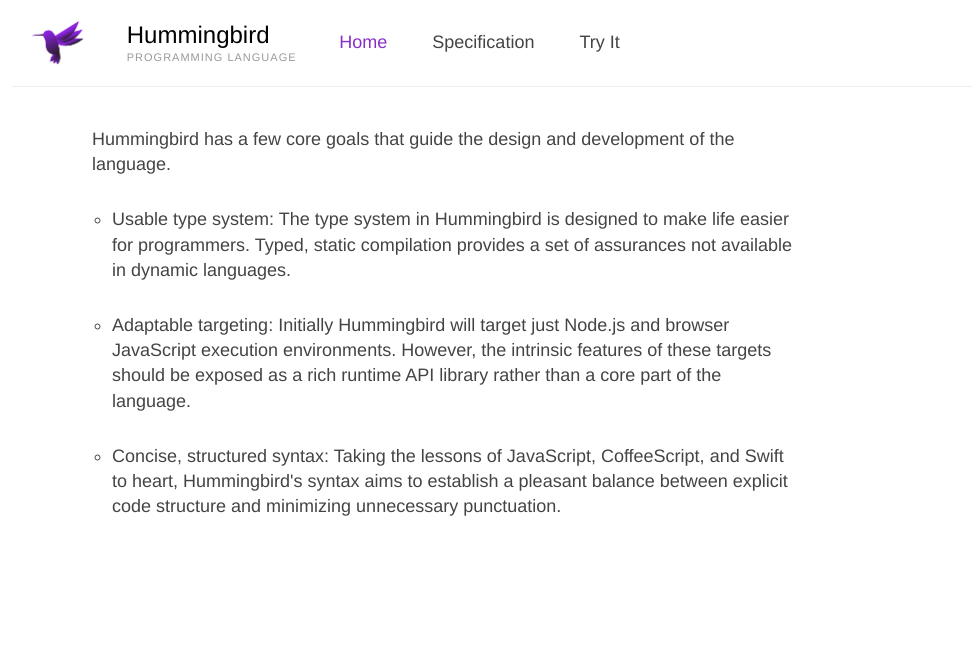
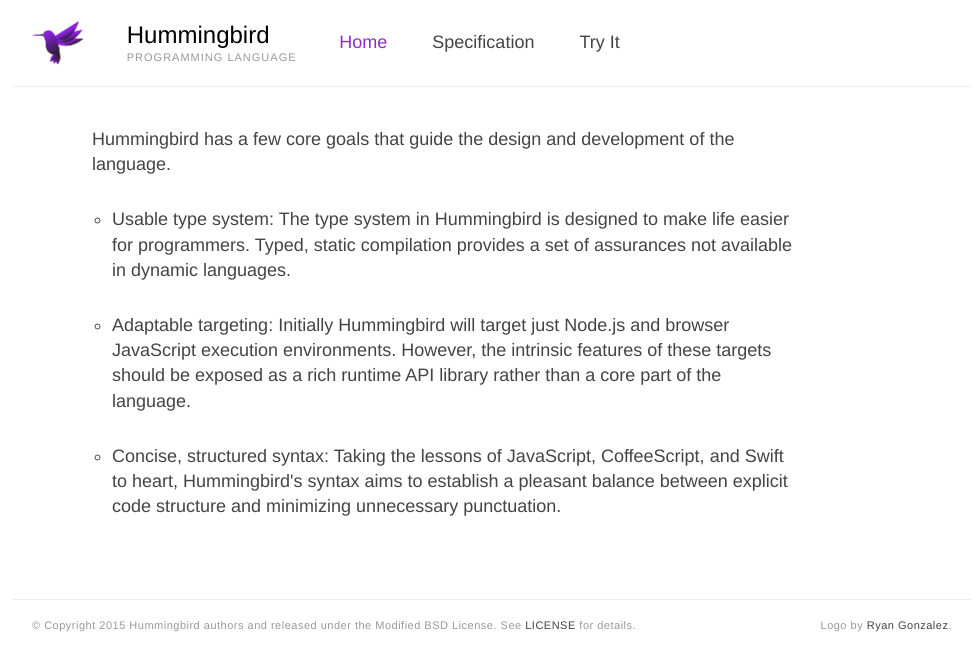
Before and after one commit to dirk/hummingbird, a Jekyll site: the page built from index.html, in a window 1280 px wide. Shown: the top 671 px of the page, without its empty margins (148-1126 px from the left). Built offline with Jekyll 4.4.1, drawn with Linux system fonts in a browser that asks for light colours; nearby versions of some CDN libraries; comment, search, counter and statistics services are not loaded.

Commit message:
Add footer and metrics

```diff
--- /dev/null
+++ b/_includes/footer.html
@@ -0,0 +1,4 @@
+<section class="footer">
+  &copy; Copyright 2015 Hummingbird authors and released under the Modified BSD License. See <a href="https://github.com/dirk/hummingbird/blob/master/LICENSE">LICENSE</a> for details.
+  <span class="footer-right">Logo by <a href="http://ryngonzalez.com/">Ryan Gonzalez</a>.</span>
+</section>
--- a/_layouts/default.html
+++ b/_layouts/default.html
@@ -19,6 +19,8 @@
     <div class="wrap">
       {% include navigation.html %}
       {{ content }}
+      {% include footer.html %}
     </div>
+    {% include metrics.html %}
   </body>
 </html>
--- a/styles.css
+++ b/styles.css
@@ -67,3 +67,12 @@
 .spec code { padding: 20px; }
 .spec:first-child { border-right: 1px solid #882FCB; }
 .spec:before { content: attr(spec-type); display: block; text-align: left; height: 40px; line-height: 40px; color: #882FCB; border-bottom: 1px solid; padding-left: 20px; background: #F7F1FB; }
+
+/* Footer */
+.footer {
+  padding: 2rem; margin: 8rem 0 0.5rem; border-top: 1px solid #eee;
+  font-size: 1.1rem; font-weight: 300; letter-spacing: 0.05rem; color: #999;
+}
+.footer-right { float: right; }
+.footer a { color: #444; }
+.footer a:hover { text-decoration: underline; }
```
Also changed, not shown: _includes/metrics.html (added, +14 -0 lines).
